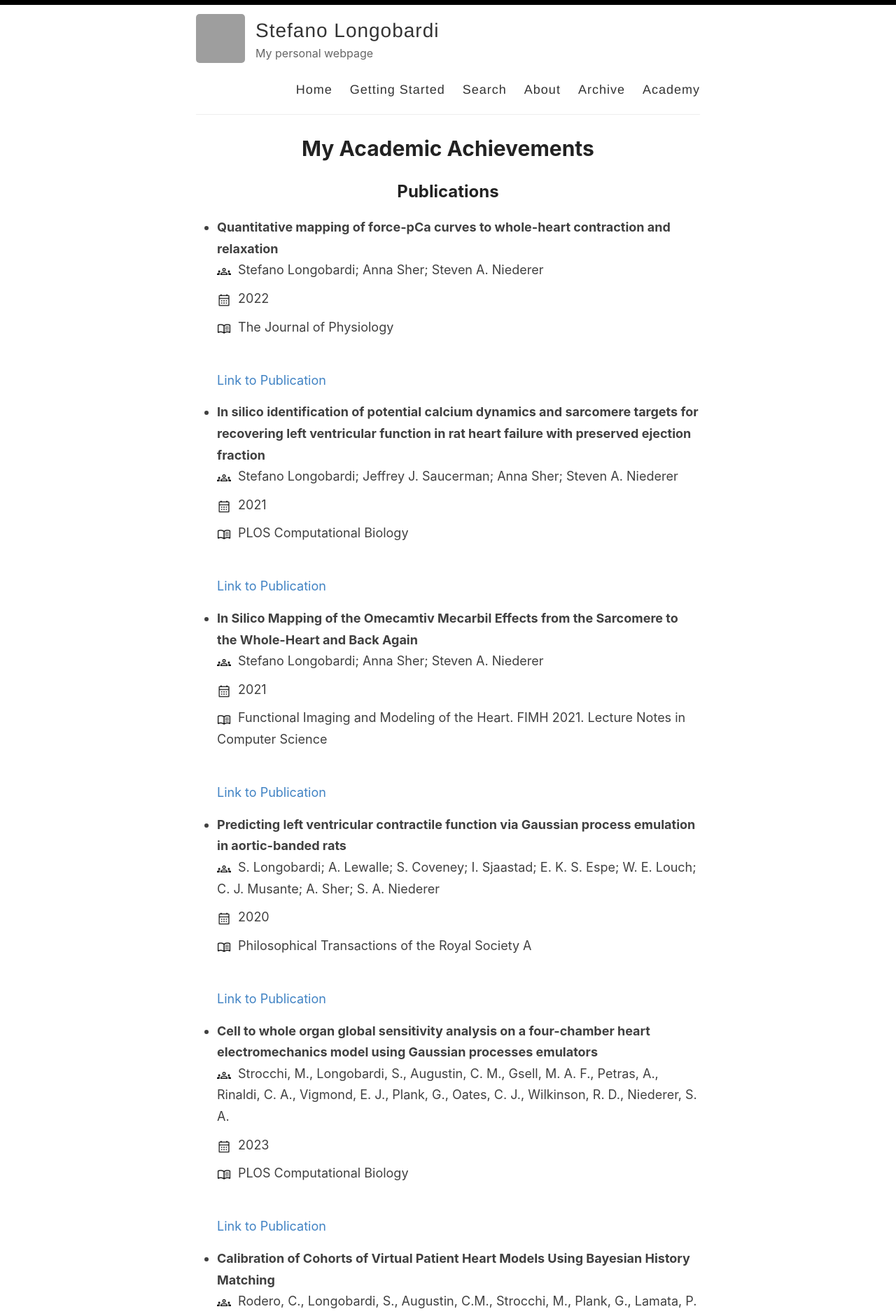
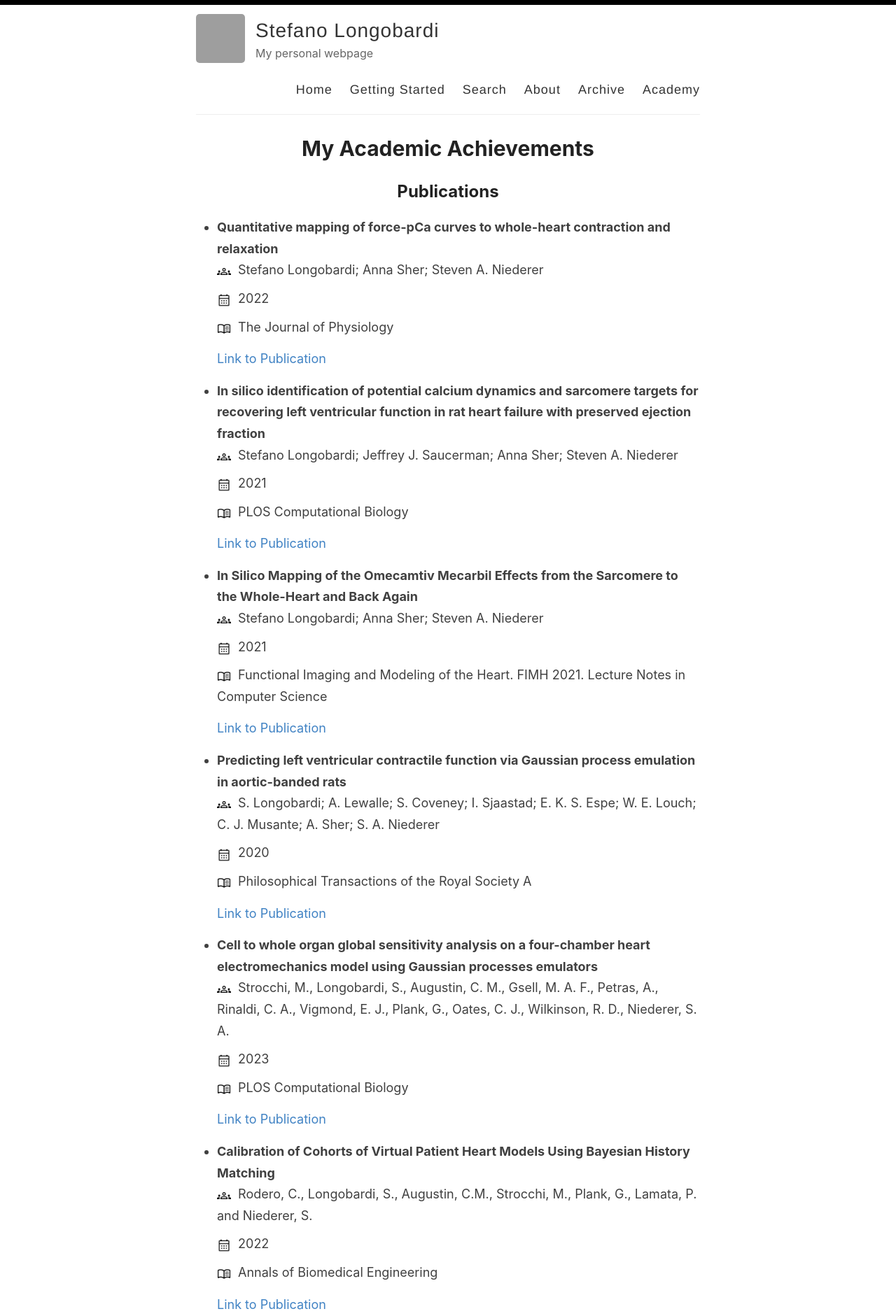
Before and after one commit to stelong/stelong.github.io, a Jekyll site: the page built from _pages/academy.md, in a window 1280 px wide. Shown: the top 1881 px of the page at 70% size. Built offline with Jekyll 4.4.1, drawn with Linux system fonts in a browser that asks for light colours; grey boxes are pictures that could not be loaded.

Commit message:
Minor fix

```diff
--- a/_pages/academy.md
+++ b/_pages/academy.md
@@ -13,7 +13,8 @@ title: My Academic Achievements
     <li><span class="icon-small"><img src="{{ "/images/calendar.png" | relative_url }}" alt="Calendar Icon"></span> {{ publication.year }}</li>
     <li><span class="icon-small"><img src="{{ "/images/book.png" | relative_url }}" alt="Book Icon"></span> {{ publication.journal }}</li>
   </ul>
-<br>[Link to Publication]({{ publication.link }})
+[Link to Publication]({{ publication.link }})
+<br>
 {% endfor %}
 
 
```
